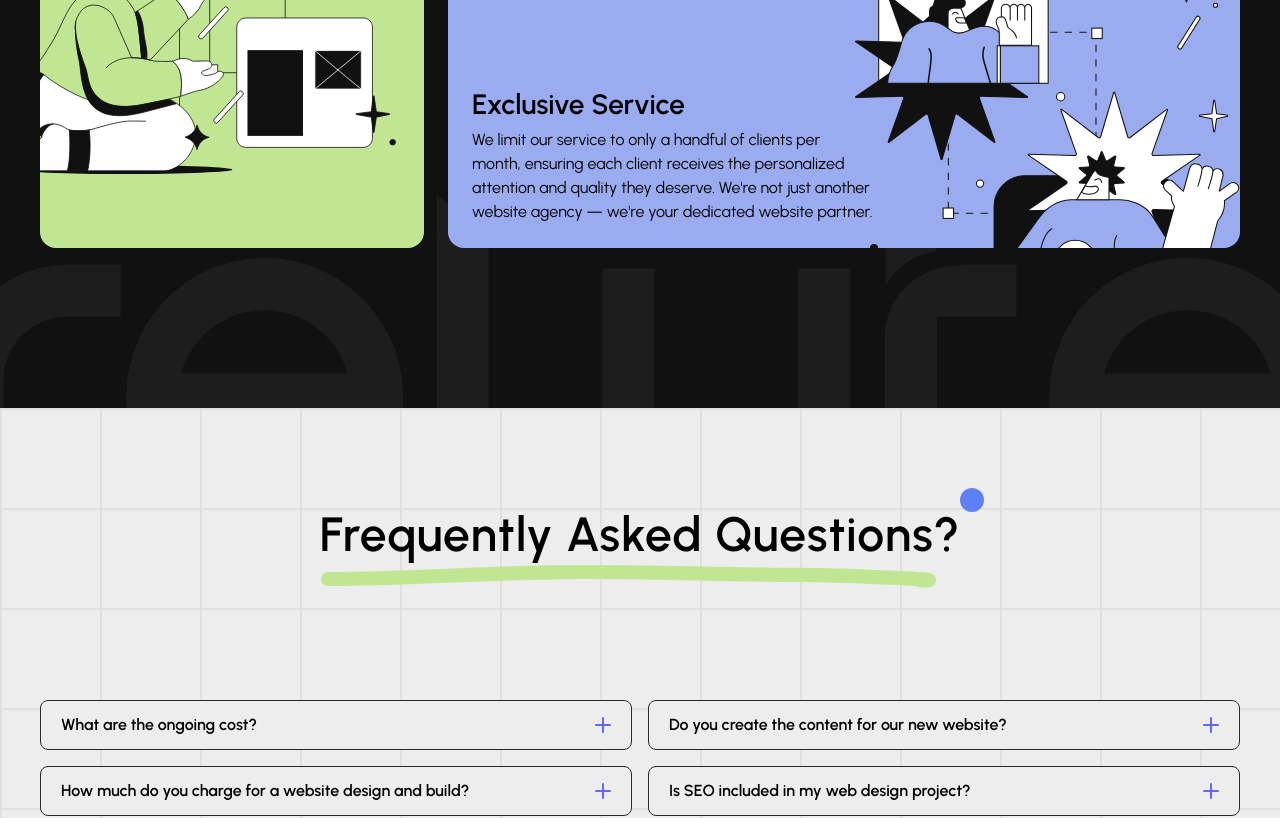
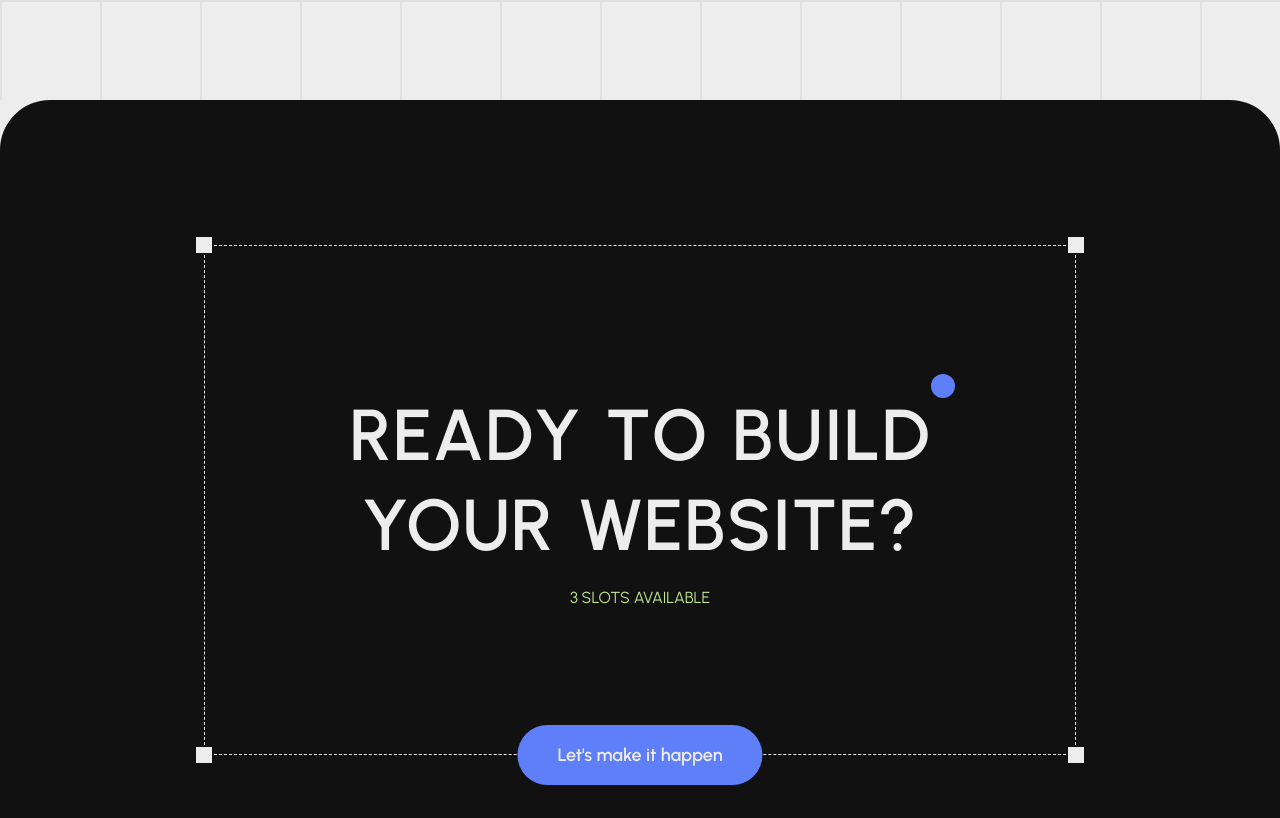
Before and after one commit to away1205/relyte-web, a Next.js app: page / in a window 1280 px wide. Shown: the part 700-1518 px from the top of the page. Built offline with nearby package versions, Linux system fonts and the light colour scheme.

Commit message:
add md:design to CTAsection

```diff
--- a/app/_components/CTASection.jsx
+++ b/app/_components/CTASection.jsx
@@ -19,22 +19,22 @@ function CTASection() {
       className='w-screen h-screen bg-[#111] flex flex-col items-center justify-center rounded-tl-[3.125rem] rounded-tr-[3.125rem]'
     >
       <div className='relative' id='cursor-card'>
-        <div className='relative w-fit h-fit px-[8rem] py-[8rem] border border-dashed'>
+        <div className='relative w-fit h-fit px-[6rem] lg:px-[8rem] py-[8rem] border border-dashed'>
           <div className='relative px-4 py-4 flex flex-col justify-center items-center'>
-            <h2 className='text-center text-white font-semibold text-[4.5rem] uppercase'>
-              <div className='flex gap-6'>
+            <h2 className='text-center text-white font-semibold md:text-[2.25rem] lg:text-[4.5rem] uppercase'>
+              <div className='flex gap-[0.5rem] lg:gap-6'>
                 <HoverWords words='READY' />
                 <HoverWords words='TO' />
                 <HoverWords words='BUILD' />
               </div>
 
-              <div className='flex items-center justify-center gap-6'>
+              <div className='flex items-center justify-center gap-[0.5rem] lg:gap-6'>
                 <span>Your</span>
                 <HoverFlipWords inText='WEBSITE?' upText='PROJECT?' />
               </div>
             </h2>
 
-            <div className='w-6 h-6 bg-primary absolute top-0 -right-2 rounded-full' />
+            <div className='w-4 h-4 lg:w-6 lg:h-6 bg-primary absolute top-0 -right-0 lg:-right-2 rounded-full' />
             <p className='uppercase text-green mt-4'>3 SLOTS AVAILABLE</p>
           </div>
         </div>
@@ -48,7 +48,7 @@ function CTASection() {
           <div>
             <button
               ref={buttonRef}
-              className={`py-4 px-10 text-white bg-primary rounded-full font-semibold text-lg absolute left-1/2 -translate-x-1/2 hover:bg-white hover:text-black-100 transition-all duration-500 ease-in-out`}
+              className={`py-4 px-6 lg:px-10 text-white bg-primary rounded-full font-semibold text-md lg:text-lg absolute left-1/2 -translate-x-1/2 hover:bg-white hover:text-black-100 transition-all duration-500 ease-in-out`}
               style={{ bottom: `-${buttonHeight}px` }}
             >
               Let's make it happen
--- a/app/page.js
+++ b/app/page.js
@@ -29,10 +29,10 @@ function Home() {
       {/* <HeroSection /> */}
       {/* <WhatWeDoSection /> */}
       {/* <ProjectSection /> */}
-      <BenefitSection />
+      {/* <BenefitSection /> */}
       <FaqSection />
-      {/* <CTASection />
-      <Footer /> */}
+      <CTASection />
+      {/* <Footer /> */}
     </main>
   );
 }
```
